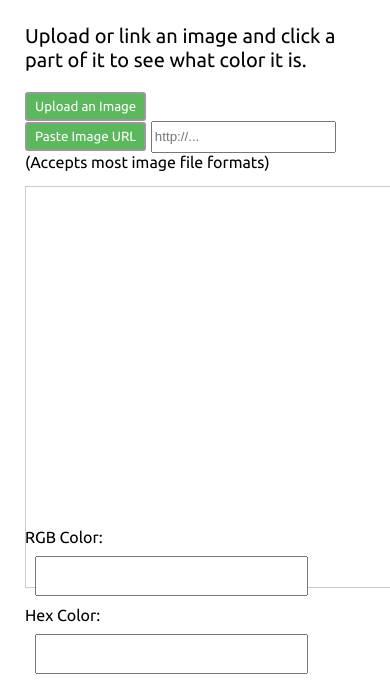
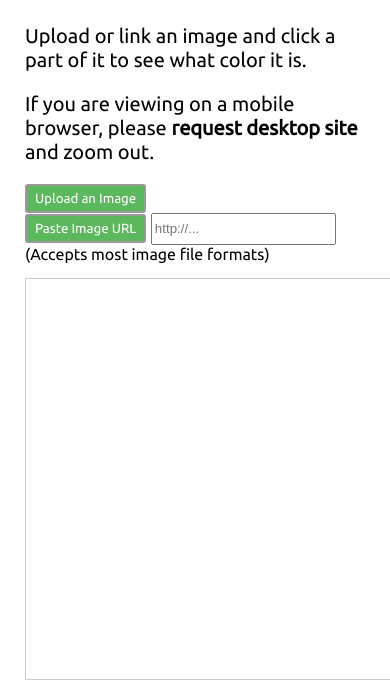
Before and after one commit to DanBullockCS/WhatColorIsThat, a plain HTML site: page index.html in a window 390 px wide. Shown: the part 120-801 px from the top of the page. Drawn offline with nearby package versions, Linux system fonts and the light colour scheme.

Commit message:
Resizing for mobile with msg

```diff
--- a/index.html
+++ b/index.html
@@ -18,6 +18,7 @@
 <body>
     <h1>What Color Is That?</h1>
     <p>Upload or link an image and click a part of it to see what color it is.</p>
+    <p id="mobile-only-msg">If you are viewing on a mobile browser, please <b>request desktop site</b> and zoom out.</p>
 
     <input type="file" id="imageLoader" name="imageLoader" accept="image/*" class="fileInput">
 
@@ -30,6 +31,8 @@
         <canvas id="backcan" width="600" height="400"></canvas>
         <canvas id="colorcan" width="200" height="400"></canvas>
     </div>
+
+    <br>
 
     <div class="outputs">
         <label for="rgbColorCode">RGB Color:</label>
--- a/styles/darkmode.css
+++ b/styles/darkmode.css
@@ -11,7 +11,7 @@
 
 .switchDiv {
     position: relative;
-    top: 45.5%;
+    top: 425px;
 }
 
 .switch {
--- a/styles/index.css
+++ b/styles/index.css
@@ -34,8 +34,12 @@ canvas {
 
 .outputs {
     position: relative;
-    top: 45%;
+    top: 400px;
     max-width: 300px;
+}
+
+#mobile-only-msg {
+    display: none;
 }
 
 /* Inputs */
@@ -103,3 +107,8 @@ label { font-size: 1rem; }
  }
 
  /* Resizing */
+ @media (pointer:none), (pointer:coarse) {
+     #mobile-only-msg {
+         display: block;
+     }
+ }
```
